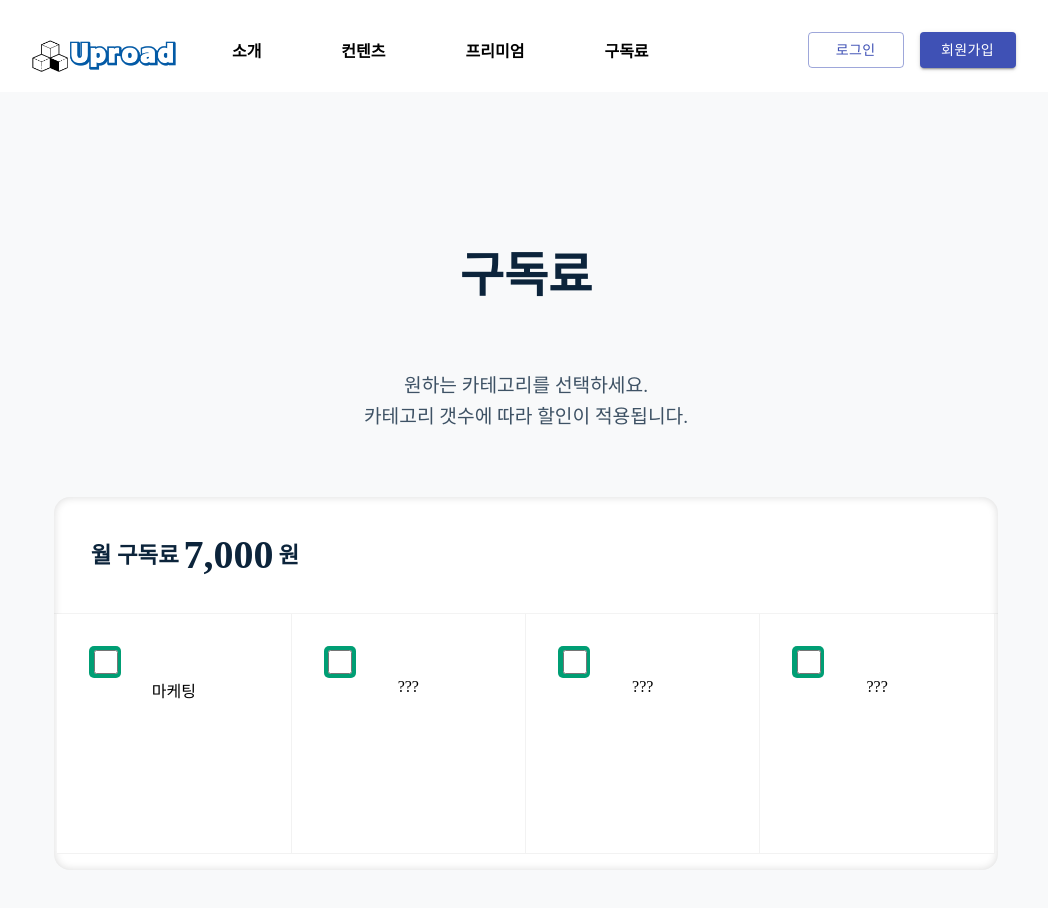
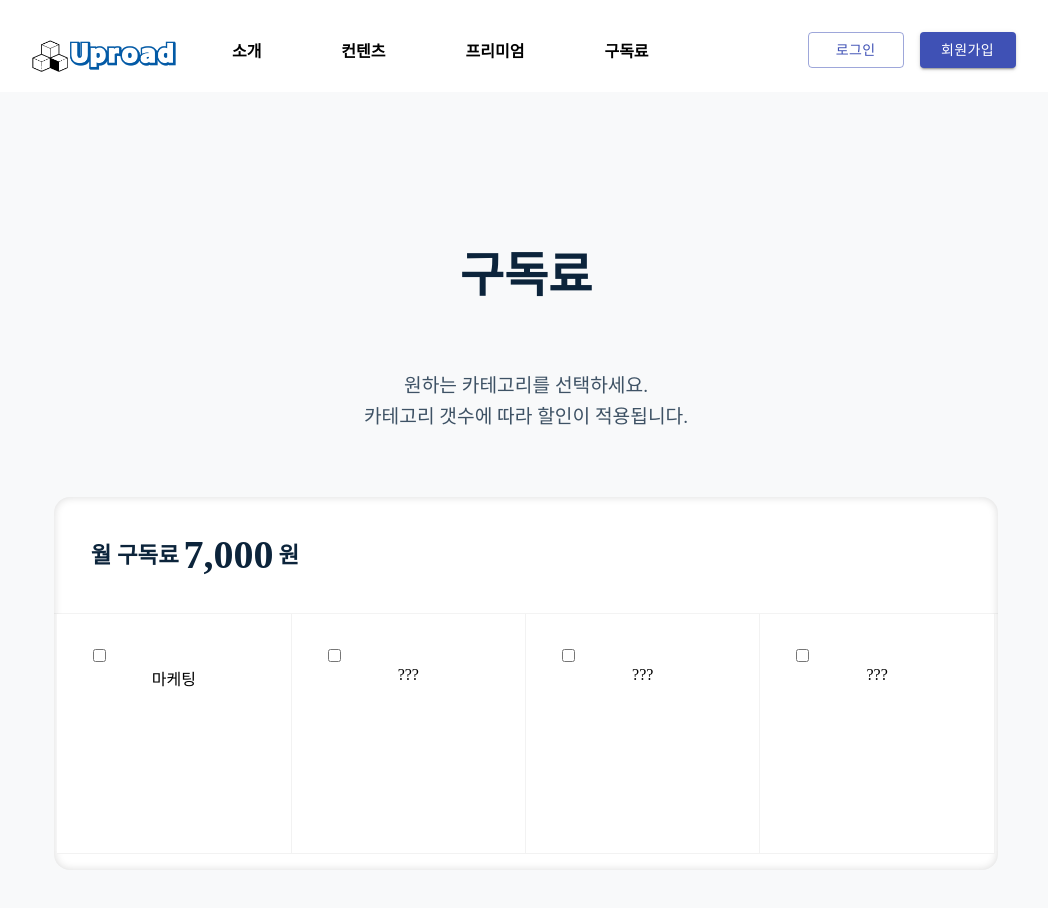
Before and after one commit to pby1360/Uproad, a React (Create React App) app in the folder frontend/: page /price in a window 1280 px wide. Shown: the top 908 px of the page, without its empty margins (114-1162 px from the left). Built offline with nearby package versions, Linux system fonts and the light colour scheme.

Commit message:
#2 스타일 및 컴포넌트 적용

```diff
--- a/frontend/src/styles/Price.scss
+++ b/frontend/src/styles/Price.scss
@@ -1,4 +1,3 @@
-
 //가격
 .price-content-info {
   position: relative;
@@ -55,14 +54,14 @@
       align-items: stretch;
       margin-top: 4rem;
     }
-    .title{
+    .title {
       color: #0c243b;
       font-size: 1.4rem;
       font-weight: 800;
       line-height: 1.3;
       margin-left: 0.3rem;
     }
-    .total-price{
+    .total-price {
       color: #0c243b;
       font-weight: 600;
       font-size: 2.5rem;
@@ -70,7 +69,7 @@
       margin-left: 0.3rem;
     }
 
-    .all-list-content{
+    .all-list-content {
       display: flex;
       align-items: stretch;
       list-style-type: disc;
@@ -80,8 +79,8 @@
       margin-block-end: 1rem;
     }
 
-    .list-content{
-      flex : 1;
+    .list-content {
+      flex: 1;
       -webkit-box-flex: 1;
       flex-grow: 1;
       flex-shrink: 1;
@@ -92,7 +91,7 @@
       border-right: 0.1rem solid rgba(0, 0, 0, 0.05);
     }
 
-    .list-content-padding{
+    .list-content-padding {
       width: 100%;
       min-height: 15rem;
       box-sizing: border-box;
@@ -102,43 +101,47 @@
       padding: 2rem 2rem 2rem;
       border-bottom: 0.1rem solid rgba(0, 0, 0, 0.05);
     }
-    .checkbox-background{
+    .checkbox-background {
       align-self: flex-start;
-      width: 32px;
-      height: 32px;
-      background-color: rgb(0, 158, 116);
-      display: flex;
-      -webkit-box-align: center;
-      align-items: center;
-      flex-shrink: 0;
-      -webkit-box-pack: center;
-      justify-content: center;
-      border-radius: 5px;
-      transition: background-color 0.2s ease 0s;
+      // width: 32px;
+      // height: 32px;
+      // background-color: rgb(0, 158, 116);
+      // display: flex;
+      // -webkit-box-align: center;
+      // align-items: center;
+      // flex-shrink: 0;
+      // -webkit-box-pack: center;
+      // justify-content: center;
+      // border-radius: 5px;
+      // transition: background-color 0.2s ease 0s;
     }
-    .checkbox-image{
-      border: none;
-    outline: none;
-    background-color: transparent;
-    font-weight: inherit;
+    .checkbox-image {
+      // border: none;
+      // outline: none;
+      // background-color: transparent;
+      // font-weight: inherit;
     }
-    .checkbox-image[type=checkbox]{
-      display: block;
-      width: 24px;
-      height: 24px;
+    .checkbox-image.Mui-checked {
+      color: green;
+    }
+    .checkbox-image[type='checkbox'] {
+      // display: block;
+      // width: 24px;
+      // height: 24px;
       //background:url(../../public/assets/plus.png);
-      }
-    .checkbox-image[type=checkbox]:checked {
+    }
+    .checkbox-image[type='checkbox']:checked {
+      color: green !important;
       //background:url(../../public/assets/check.png);
-      background-size: 100%;
-      height: 20px;
-      width: 20px;
-      display: inline-block;
-      padding: 0;
-      vertical-align: middle;
-      transition-duration: .3s
+      // background-size: 100%;
+      // height: 20px;
+      // width: 20px;
+      // display: inline-block;
+      // padding: 0;
+      // vertical-align: middle;
+      // transition-duration: 0.3s;
     }
-    .sub-title{
+    .sub-title {
       display: flex;
       color: #0c243b;
       font-size: 1.2rem;
@@ -148,5 +151,4 @@
       margin-bottom: 0.5rem;
     }
   }
-
 }
```
